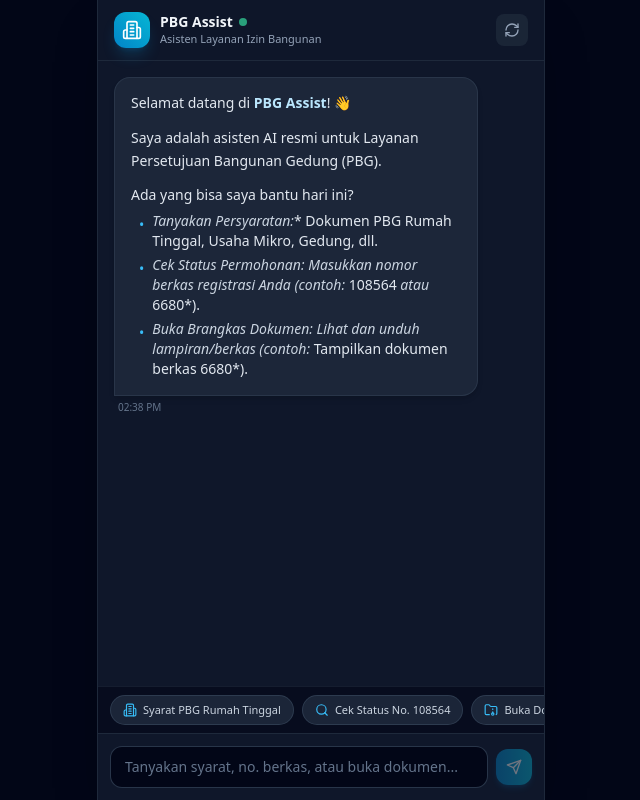
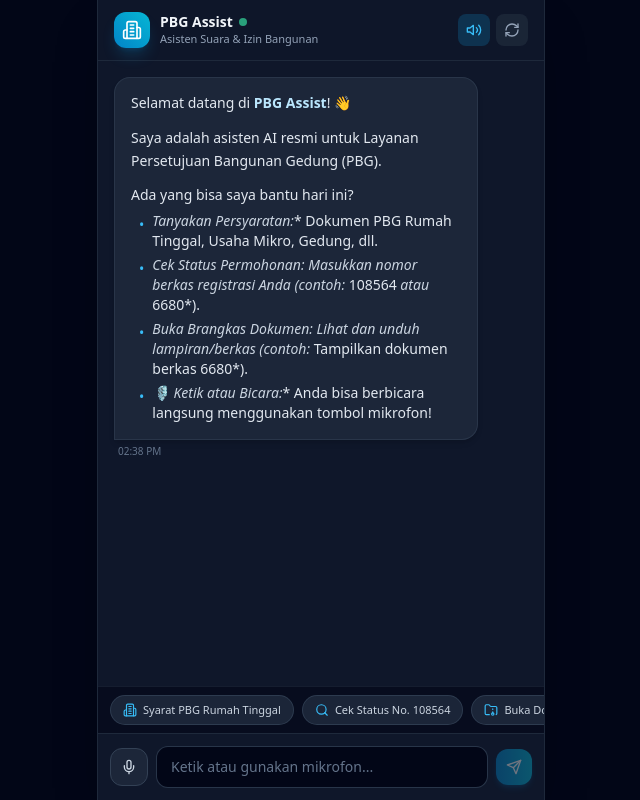
Before and after one commit to Kai1313/chatbot-rag, a Next.js app in the folder frontend/: page / in a window 1280 px wide. Shown: the whole page, without its empty margins (319-959 px from the left). Built offline with nearby package versions, Linux system fonts and the light colour scheme.

Commit message:
feat(voice): implement speech-to-text voice input and text-to-speech voice playback in Indonesian

```diff
--- a/frontend/app/page.tsx
+++ b/frontend/app/page.tsx
@@ -1,7 +1,7 @@
 'use client';
 
-import { useState, useRef, useEffect } from 'react';
-import { Send, Building2, Search, FileText, RefreshCw, Sparkles, FolderArchive } from 'lucide-react';
+import { useState, useRef, useEffect, useCallback } from 'react';
+import { Send, Building2, Search, FileText, RefreshCw, Sparkles, FolderArchive, Mic, MicOff, Volume2, VolumeX } from 'lucide-react';
 
 interface Message {
   id: string;
@@ -22,13 +22,19 @@ export default function Home() {
     {
       id: 'welcome',
       role: 'assistant',
-      content: `Selamat datang di **PBG Assist**! 👋\n\nSaya adalah asisten AI resmi untuk Layanan Persetujuan Bangunan Gedung (PBG).\n\nAda yang bisa saya bantu hari ini?\n* **Tanyakan Persyaratan:** Dokumen PBG Rumah Tinggal, Usaha Mikro, Gedung, dll.\n* **Cek Status Permohonan:** Masukkan nomor berkas registrasi Anda (contoh: *108564* atau *6680*).\n* **Buka Brangkas Dokumen:** Lihat dan unduh lampiran/berkas (contoh: *Tampilkan dokumen berkas 6680*).`,
+      content: `Selamat datang di **PBG Assist**! 👋\n\nSaya adalah asisten AI resmi untuk Layanan Persetujuan Bangunan Gedung (PBG).\n\nAda yang bisa saya bantu hari ini?\n* **Tanyakan Persyaratan:** Dokumen PBG Rumah Tinggal, Usaha Mikro, Gedung, dll.\n* **Cek Status Permohonan:** Masukkan nomor berkas registrasi Anda (contoh: *108564* atau *6680*).\n* **Buka Brangkas Dokumen:** Lihat dan unduh lampiran/berkas (contoh: *Tampilkan dokumen berkas 6680*).\n* 🎙️ **Ketik atau Bicara:** Anda bisa berbicara langsung menggunakan tombol mikrofon!`,
       timestamp: new Date().toLocaleTimeString([], { hour: '2-digit', minute: '2-digit' })
     }
   ]);
   const [input, setInput] = useState('');
   const [loading, setLoading] = useState(false);
+  const [voiceEnabled, setVoiceEnabled] = useState(true);
+  const [isListening, setIsListening] = useState(false);
+  const [lastSpokenId, setLastSpokenId] = useState<string | null>(null);
+
   const messagesEndRef = useRef<HTMLDivElement>(null);
+  const recognitionRef = useRef<any>(null);
+  const voiceInitializedRef = useRef(false);
 
   const scrollToBottom = () => {
     messagesEndRef.current?.scrollIntoView({ behavior: 'smooth' });
@@ -38,7 +44,157 @@ export default function Home() {
     scrollToBottom();
   }, [messages, loading]);
 
+  // Clean Markdown syntax before sending to Text-to-Speech synthesizer
+  const cleanForSpeech = (text: string): string => {
+    return text
+      .replace(/#{1,6}\s*/g, '')
+      .replace(/[*_]{1,3}/g, '')
+      .replace(/^\s*[-+•]\s+/gm, '')
+      .replace(/^\s*\d+[.)\s]+/gm, '')
+      .replace(/\[([^\]]+)\]\([^)]+\)/g, '$1')
+      .replace(/`+/g, '')
+      .replace(/^[-*_]{3,}$/gm, '')
+      .replace(/^>\s*/gm, '')
+      .replace(/https?:\/\/\S+/g, '')
+      .replace(/\n{3,}/g, '\n\n')
+      .replace(/  +/g, ' ')
+      .trim();
+  };
+
+  // Prime speech engine for mobile iOS/Android browsers on user interaction
+  const initVoice = useCallback(() => {
+    if (!voiceInitializedRef.current && typeof window !== 'undefined' && window.speechSynthesis) {
+      const utterance = new SpeechSynthesisUtterance(' ');
+      utterance.volume = 0.01;
+      utterance.rate = 10;
+      window.speechSynthesis.speak(utterance);
+      window.speechSynthesis.getVoices();
+      voiceInitializedRef.current = true;
+    }
+  }, []);
+
+  // Find the best Indonesian speech voice
+  const getBestVoice = (): SpeechSynthesisVoice | null => {
+    if (typeof window === 'undefined' || !window.speechSynthesis) return null;
+    const voices = window.speechSynthesis.getVoices();
+    return (
+      voices.find(v => v.lang === 'id-ID') ||
+      voices.find(v => v.lang.startsWith('id')) ||
+      voices.find(v => v.lang.startsWith('en') && v.name.toLowerCase().includes('samantha')) ||
+      voices.find(v => v.lang.startsWith('en')) ||
+      null
+    );
+  };
+
+  // Speech Recognition (STT / Voice Input) Setup
+  useEffect(() => {
+    if (typeof window !== 'undefined') {
+      const SpeechRecognition = (window as any).SpeechRecognition || (window as any).webkitSpeechRecognition;
+      if (SpeechRecognition) {
+        const recognition = new SpeechRecognition();
+        recognition.continuous = false;
+        recognition.interimResults = true;
+        recognition.lang = 'id-ID';
+
+        recognition.onresult = (event: any) => {
+          let transcript = '';
+          for (let i = 0; i < event.results.length; ++i) {
+            transcript += event.results[i][0].transcript;
+          }
+          if (transcript) {
+            setInput(transcript);
+          }
+        };
+
+        recognition.onerror = (event: any) => {
+          console.warn('Speech recognition error:', event.error);
+          setIsListening(false);
+        };
+
+        recognition.onend = () => {
+          setIsListening(false);
+        };
+
+        recognitionRef.current = recognition;
+      }
+    }
+  }, []);
+
+  const toggleListening = () => {
+    initVoice();
+    if (!recognitionRef.current) {
+      alert('Browser Anda belum mendukung fitur pengenalan suara (Speech Recognition).');
+      return;
+    }
+
+    if (isListening) {
+      recognitionRef.current.stop();
+      setIsListening(false);
+    } else {
+      try {
+        recognitionRef.current.start();
+        setIsListening(true);
+      } catch (err) {
+        console.error('Error starting recognition:', err);
+      }
+    }
+  };
+
+  // Text-to-Speech (TTS / Voice Output) Player
+  useEffect(() => {
+    if (!loading && voiceEnabled && messages.length > 0) {
+      const lastMsg = messages[messages.length - 1];
+      if (lastMsg.role === 'assistant' && lastMsg.content && lastMsg.id !== lastSpokenId && lastMsg.id !== 'welcome') {
+        setLastSpokenId(lastMsg.id);
+
+        if (typeof window === 'undefined' || !window.speechSynthesis) return;
+
+        if (window.speechSynthesis.speaking) {
+          window.speechSynthesis.cancel();
+        }
+
+        const speak = () => {
+          const cleaned = cleanForSpeech(lastMsg.content);
+          if (!cleaned) return;
+
+          const utterance = new SpeechSynthesisUtterance(cleaned);
+          utterance.lang = 'id-ID';
+          utterance.rate = 0.95;
+          utterance.pitch = 1.05;
+          utterance.volume = 1;
+
+          const bestVoice = getBestVoice();
+          if (bestVoice) utterance.voice = bestVoice;
+
+          window.speechSynthesis.speak(utterance);
+        };
+
+        if (window.speechSynthesis.getVoices().length > 0) {
+          speak();
+        } else {
+          window.speechSynthesis.onvoiceschanged = () => {
+            speak();
+            window.speechSynthesis.onvoiceschanged = null;
+          };
+        }
+      }
+    }
+  }, [loading, messages, voiceEnabled, lastSpokenId]);
+
+  // Cancel speech immediately if user mutes voice
+  useEffect(() => {
+    if (!voiceEnabled && typeof window !== 'undefined' && window.speechSynthesis) {
+      window.speechSynthesis.cancel();
+    }
+  }, [voiceEnabled]);
+
   const handleSend = async (textToSend?: string) => {
+    initVoice();
+    if (isListening && recognitionRef.current) {
+      recognitionRef.current.stop();
+      setIsListening(false);
+    }
+
     const query = (textToSend || input).trim();
     if (!query || loading) return;
 
@@ -54,7 +210,7 @@ export default function Home() {
     setLoading(true);
 
     try {
-      // Derive API host from browser URL on port 8080
+      // Derive API host from browser window URL on port 8080
       const currentHost = typeof window !== 'undefined' ? window.location.hostname : 'localhost';
       const apiUrl = `http://${currentHost}:8080`;
 
@@ -181,17 +337,38 @@ export default function Home() {
               PBG Assist
               <span className="inline-block w-2 h-2 rounded-full bg-emerald-400 animate-pulse"></span>
             </h1>
-            <p className="text-[11px] text-slate-400 font-medium">Asisten Layanan Izin Bangunan</p>
+            <p className="text-[11px] text-slate-400 font-medium">Asisten Suara & Izin Bangunan</p>
           </div>
         </div>
 
+        <div className="flex items-center gap-1.5">
+          {/* Voice Mute/Unmute Toggle */}
           <button
-          onClick={() => setMessages([messages[0]])}
+            onClick={() => setVoiceEnabled(!voiceEnabled)}
+            className={`p-2 rounded-lg transition-colors ${
+              voiceEnabled
+                ? 'bg-sky-500/20 text-sky-400 hover:bg-sky-500/30'
+                : 'bg-slate-800/80 text-slate-500 hover:text-slate-300'
+            }`}
+            title={voiceEnabled ? 'Suara Aktif (Klik untuk Mute)' : 'Suara Mati (Klik untuk Bunyikan)'}
+          >
+            {voiceEnabled ? <Volume2 className="w-4 h-4" /> : <VolumeX className="w-4 h-4" />}
+          </button>
+
+          {/* Reset Conversation */}
+          <button
+            onClick={() => {
+              if (typeof window !== 'undefined' && window.speechSynthesis) {
+                window.speechSynthesis.cancel();
+              }
+              setMessages([messages[0]]);
+            }}
             className="p-2 rounded-lg bg-slate-800/80 hover:bg-slate-800 text-slate-400 hover:text-slate-200 transition-colors"
             title="Reset Percakapan"
           >
             <RefreshCw className="w-4 h-4" />
           </button>
+        </div>
       </header>
 
       {/* Main Chat Messages Container */}
@@ -245,7 +422,7 @@ export default function Home() {
         </div>
       )}
 
-      {/* Sticky Bottom Input Bar */}
+      {/* Sticky Bottom Input Bar with Microphone STT */}
       <footer className="p-3 bg-slate-900 border-t border-slate-800 sticky bottom-0 z-20">
         <form
           onSubmit={(e) => {
@@ -254,12 +431,30 @@ export default function Home() {
           }}
           className="flex items-center gap-2"
         >
+          {/* Microphone Voice Input Button */}
+          <button
+            type="button"
+            onClick={toggleListening}
+            className={`p-2.5 rounded-xl border transition-all active:scale-95 flex items-center justify-center ${
+              isListening
+                ? 'bg-rose-600 border-rose-500 text-white animate-pulse shadow-lg shadow-rose-600/40'
+                : 'bg-slate-800/90 border-slate-700 hover:bg-slate-800 text-slate-300 hover:text-sky-400'
+            }`}
+            title={isListening ? 'Mendengarkan suara Anda... (Klik untuk berhenti)' : 'Klik untuk bicara (Voice Input)'}
+          >
+            {isListening ? <MicOff className="w-4 h-4 text-white" /> : <Mic className="w-4 h-4" />}
+          </button>
+
           <input
             type="text"
             value={input}
             onChange={(e) => setInput(e.target.value)}
-            placeholder="Tanyakan syarat, no. berkas, atau buka dokumen..."
-            className="flex-1 bg-slate-950 border border-slate-700/80 focus:border-sky-500 rounded-xl px-3.5 py-2.5 text-xs sm:text-sm text-slate-100 placeholder-slate-500 focus:outline-none focus:ring-1 focus:ring-sky-500 transition-all"
+            placeholder={isListening ? 'Sedang mendengarkan suara Anda...' : 'Ketik atau gunakan mikrofon...'}
+            className={`flex-1 bg-slate-950 border rounded-xl px-3.5 py-2.5 text-xs sm:text-sm text-slate-100 placeholder-slate-500 focus:outline-none focus:ring-1 transition-all ${
+              isListening
+                ? 'border-rose-500/80 focus:ring-rose-500 text-rose-200'
+                : 'border-slate-700/80 focus:border-sky-500 focus:ring-sky-500'
+            }`}
           />
           <button
             type="submit"
```
Lines whose indentation alone changed are shown as unchanged.
